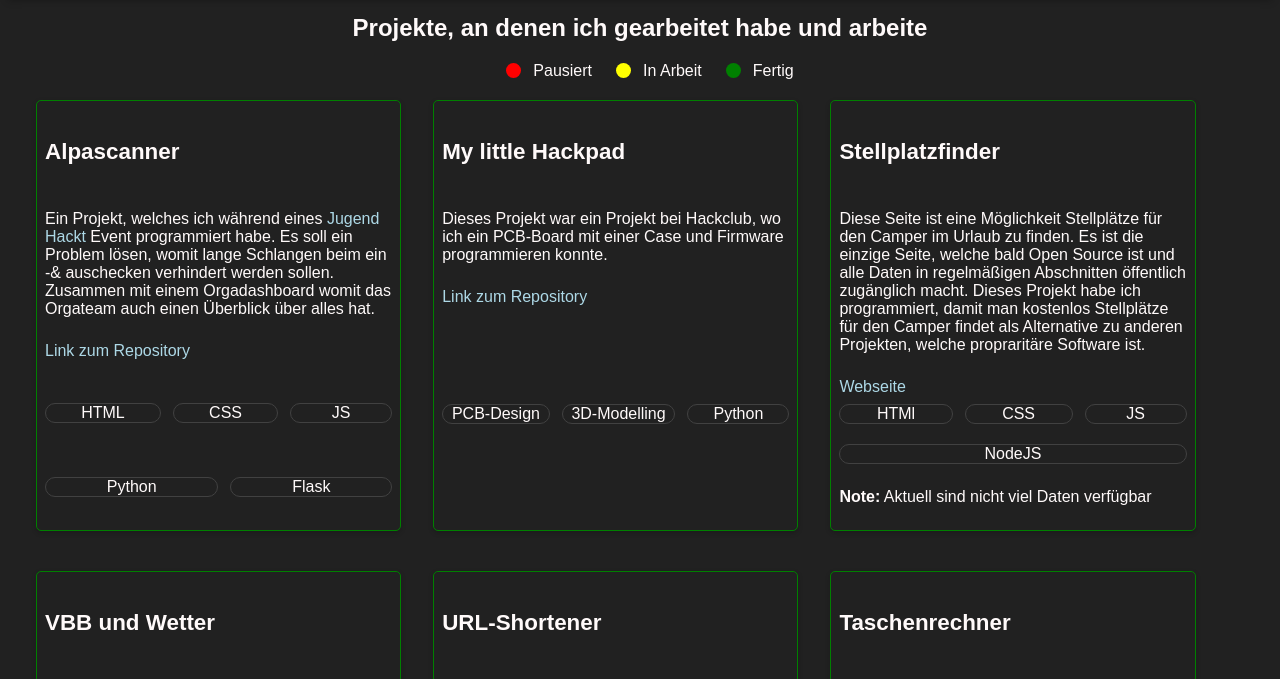
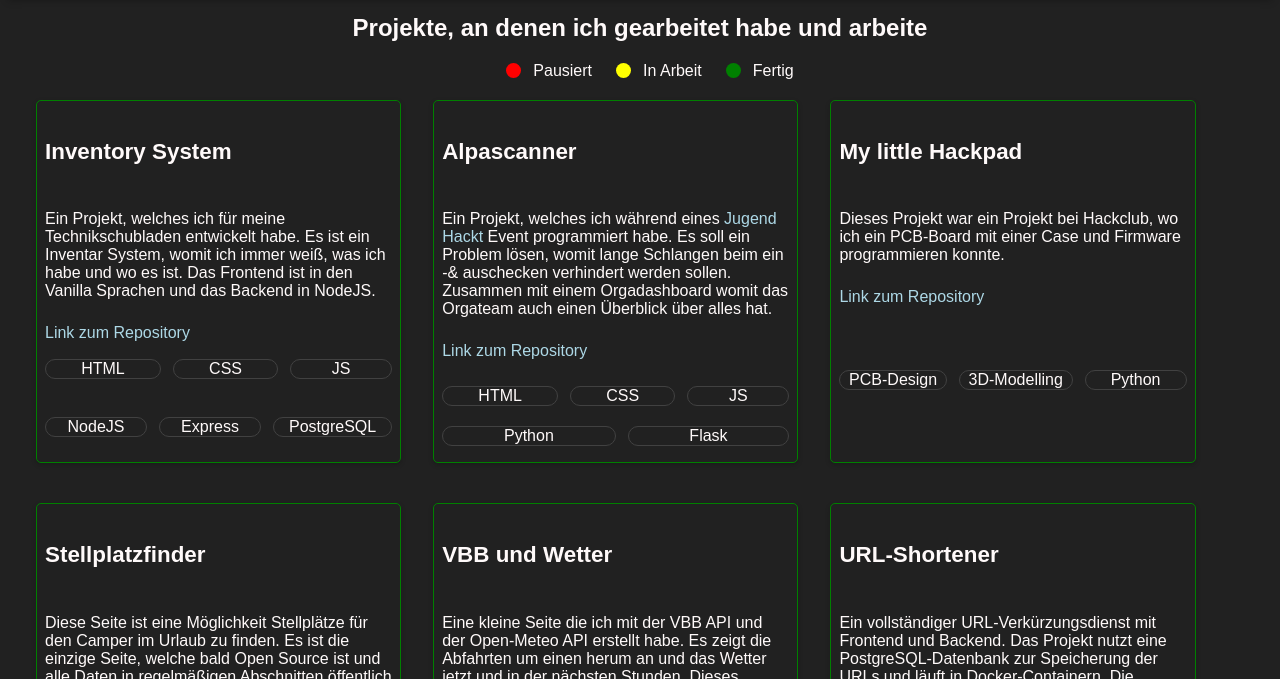
Before and after one commit to Nino678190/nic-tolksdorf, a plain HTML site: page projects.html in a window 1280 px wide. Shown: the part 96-775 px from the top of the page. Drawn offline with Linux system fonts and the light colour scheme; a web font is replaced by a local one.

Commit message:
Füge Sprachattribut "lang" zu HTML-Dokumenten hinzu

```diff
--- a/projects.html
+++ b/projects.html
@@ -1,5 +1,5 @@
 <!DOCTYPE html>
-<html>
+<html lang="de">
     <head>
         <meta charset="UTF-8">
         <meta name="viewport" content="width=device-width">
@@ -38,6 +38,20 @@
                 <span class="legende3"></span><span>Fertig</span>
             </section>
             <section class="karten">
+
+                <article class="projectcard fertig">
+                    <h4>Inventory System</h4>
+                    <p>Ein Projekt, welches ich für meine Technikschubladen entwickelt habe. Es ist ein Inventar System, womit ich immer weiß, was ich habe und wo es ist. Das Frontend ist in den Vanilla Sprachen und das Backend in NodeJS.</p>
+                    <a href="https://github.com/Nino678190/Inventory-System/" target="_blank">Link zum Repository</a>
+                    <article class="tags">
+                        <span class="techtag">HTML</span>
+                        <span class="techtag">CSS</span>
+                        <span class="techtag">JS</span>
+                        <span class="techtag">NodeJS</span>
+                        <span class="techtag">Express</span>
+                        <span class="techtag">PostgreSQL</span>
+                    </article>
+                </article>
                 <article class="projectcard fertig">
                     <h4>Alpascanner</h4>
                     <p>Ein Projekt, welches ich während eines <a href="https://jugendhackt.org" target="_blank">Jugend Hackt</a> Event programmiert habe. Es soll ein Problem lösen, womit lange Schlangen beim ein -& auschecken verhindert werden sollen. Zusammen mit einem Orgadashboard womit das Orgateam auch einen Überblick über alles hat.</p>
```
Also changed, not shown: about_me.html (+1 -1 lines), impressum.html (+1 -1 lines), index.html (+1 -1 lines), vorlage.html (+1 -1 lines).
